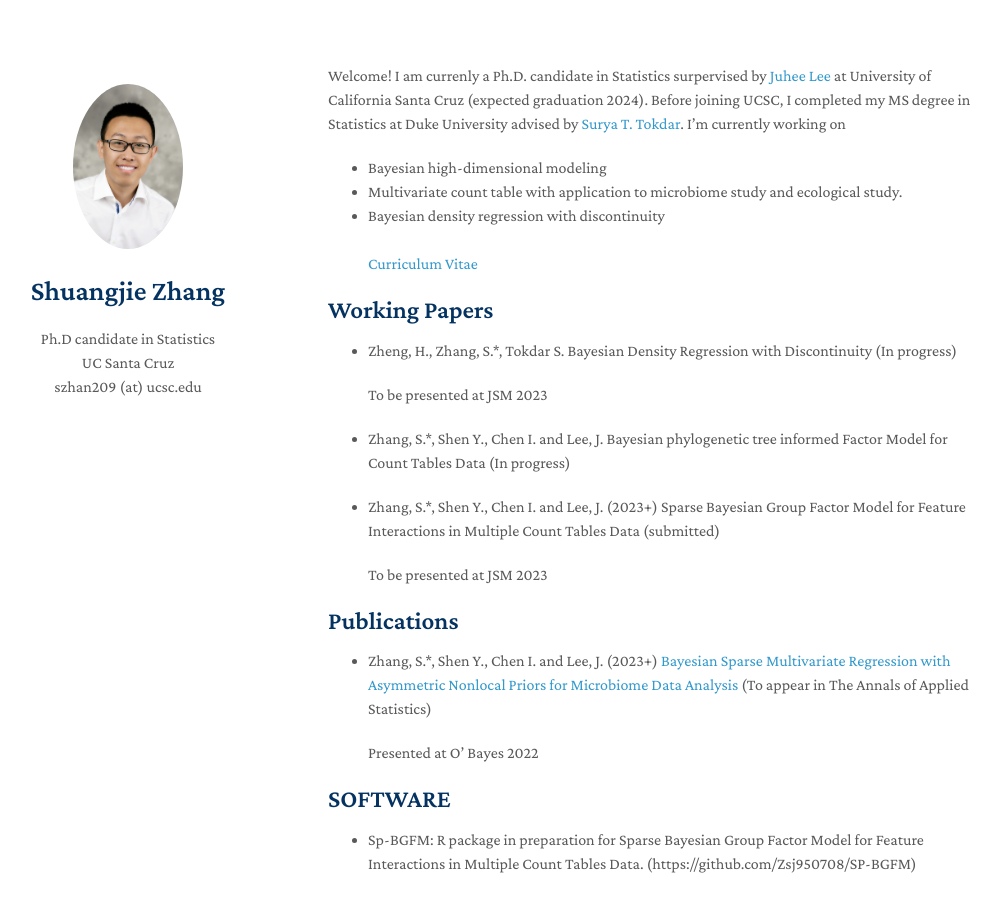
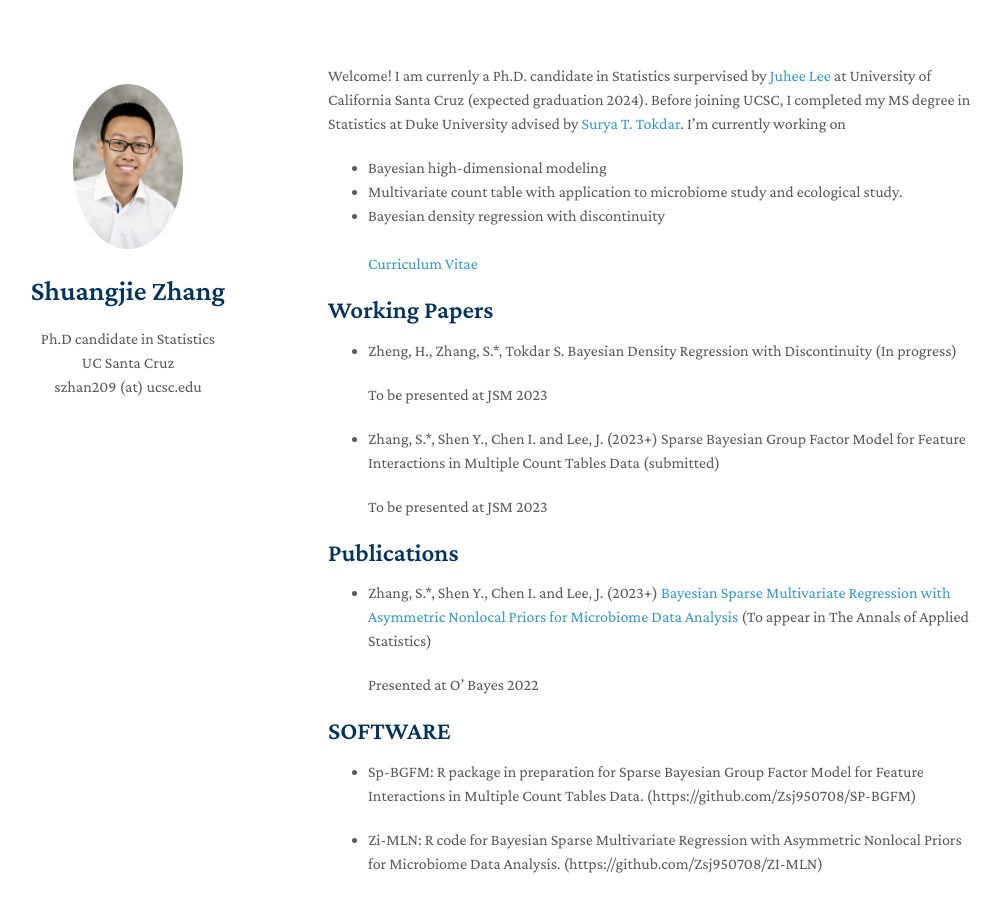
Before and after one commit to shuang-jie/shuang-jie.github.io, a Jekyll site: the page built from index.md, in a window 1280 px wide and 900 px high. Shown: the whole window, without its empty margins (142-1142 px from the left). Built offline with Jekyll 4.4.1, drawn with Linux system fonts in a browser that asks for light colours; nearby versions of some CDN libraries; a style sheet for code colours, icons or effects is not loaded.

Commit message:
Update index.md

```diff
--- a/index.md
+++ b/index.md
@@ -15,8 +15,6 @@ Welcome! I am currenly a Ph.D. candidate in Statistics surpervised by [Juhee Lee
 * Zheng, H., Zhang, S.*, Tokdar S. Bayesian Density Regression with Discontinuity (In progress)
 
    To be presented at JSM 2023
-
-* Zhang, S.*, Shen Y., Chen I. and Lee, J. Bayesian phylogenetic tree informed Factor Model for Count Tables Data (In progress)
 
 * Zhang, S.*, Shen Y., Chen I. and Lee, J. (2023+) Sparse Bayesian Group Factor Model for Feature Interactions in Multiple Count Tables Data (submitted)
 
```
